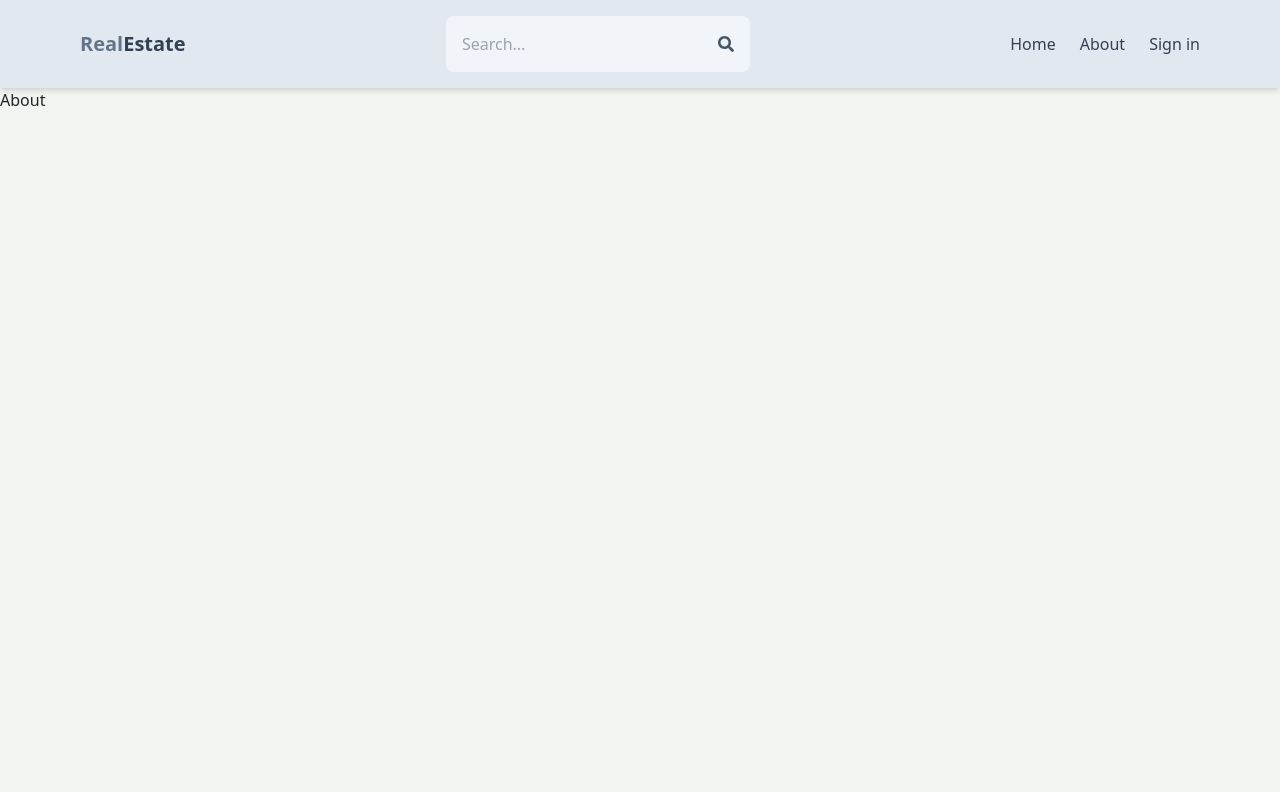
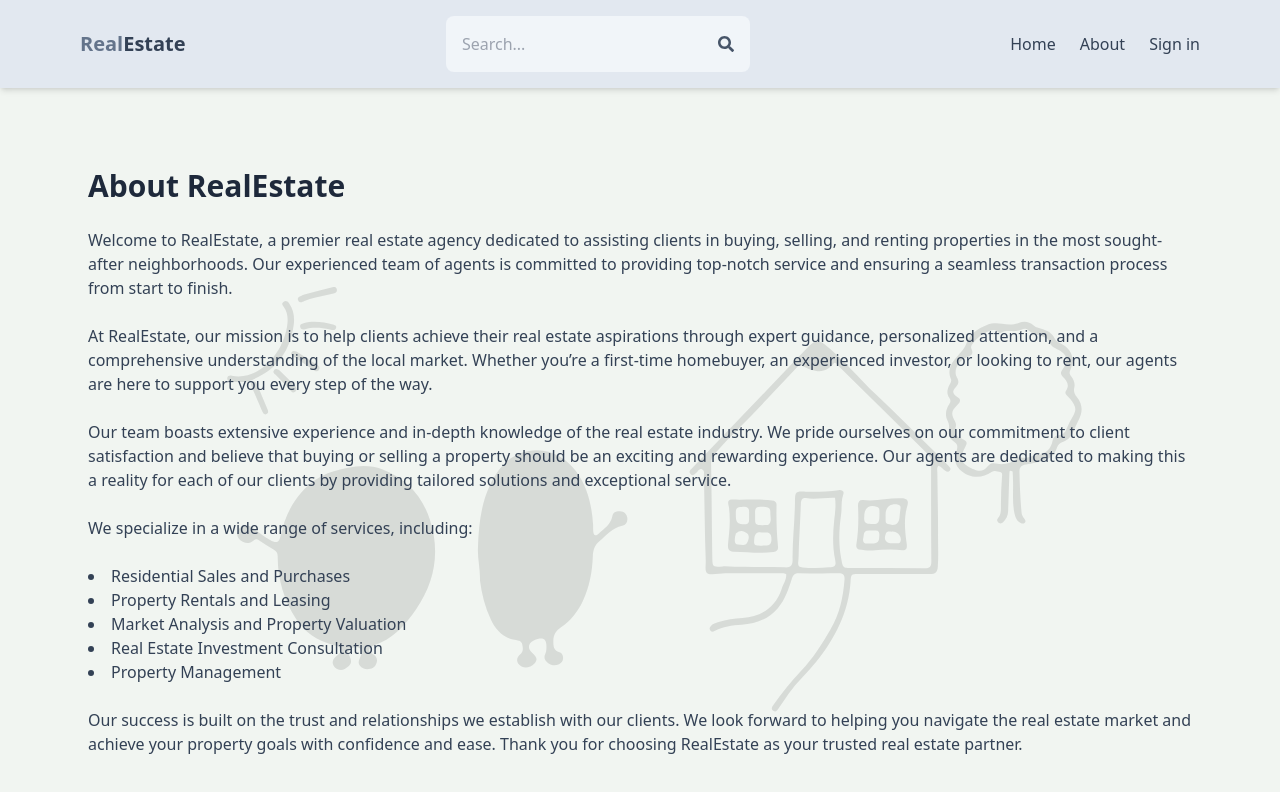
Before and after one commit to sdasuemk/real-estate-mern-app-full-stack, a React (Vite) app in the folder client/: page /about in a window 1280 px wide. Shown: the top 792 px of the page. Built offline with nearby package versions, Linux system fonts and the light colour scheme.

Commit message:
about-page (#13)

```diff
--- a/client/src/pages/About.jsx
+++ b/client/src/pages/About.jsx
@@ -1,7 +1,39 @@
+import homeVector from '../assets/home-vector.svg';
+
 const About = () => {
   return (
-    <div>About</div>
-  )
-}
+    <div className='relative py-20 px-4 max-w-6xl mx-auto'>
+      <div
+        className='absolute inset-0 bg-cover opacity-10 z-0'
+        style={{ backgroundImage: `url(${homeVector})` }}
+      ></div>
+      <div className='relative z-10'>
+        <h1 className='text-3xl font-bold mb-4 text-slate-800'>About RealEstate</h1>
+        <p className='mb-4 text-slate-700'>
+          Welcome to RealEstate, a premier real estate agency dedicated to assisting clients in buying, selling, and renting properties in the most sought-after neighborhoods. Our experienced team of agents is committed to providing top-notch service and ensuring a seamless transaction process from start to finish.
+        </p>
+        <p className='mb-4 text-slate-700'>
+          At RealEstate, our mission is to help clients achieve their real estate aspirations through expert guidance, personalized attention, and a comprehensive understanding of the local market. Whether you’re a first-time homebuyer, an experienced investor, or looking to rent, our agents are here to support you every step of the way.
+        </p>
+        <p className='mb-4 text-slate-700'>
+          Our team boasts extensive experience and in-depth knowledge of the real estate industry. We pride ourselves on our commitment to client satisfaction and believe that buying or selling a property should be an exciting and rewarding experience. Our agents are dedicated to making this a reality for each of our clients by providing tailored solutions and exceptional service.
+        </p>
+        <p className='mb-4 text-slate-700'>
+          We specialize in a wide range of services, including:
+        </p>
+        <ul className='list-disc list-inside mb-4 text-slate-700'>
+          <li>Residential Sales and Purchases</li>
+          <li>Property Rentals and Leasing</li>
+          <li>Market Analysis and Property Valuation</li>
+          <li>Real Estate Investment Consultation</li>
+          <li>Property Management</li>
+        </ul>
+        <p className='mb-4 text-slate-700'>
+          Our success is built on the trust and relationships we establish with our clients. We look forward to helping you navigate the real estate market and achieve your property goals with confidence and ease. Thank you for choosing RealEstate as your trusted real estate partner.
+        </p>
+      </div>
+    </div>
+  );
+};
 
-export default About
+export default About;
```
Also changed, not shown: client/src/assets/home-vector.svg (added).
